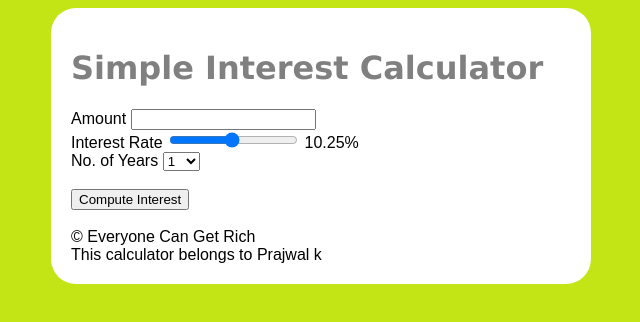
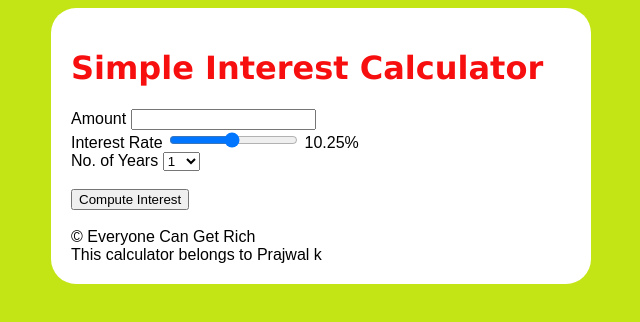
Before and after one commit to Prajwal056/Simple-Interest-Calculator, a plain HTML site: page index.html in a window 1280 px wide. Shown: the whole page, without its empty margins (319-959 px from the left). Drawn offline with Linux system fonts and the light colour scheme.

Commit message:
Updated css Commit

```diff
--- a/style.css
+++ b/style.css
@@ -3,7 +3,7 @@ body {
     font-family: Arial;
     color: white;
     }
-    h1{color:grey;
+    h1{color:rgb(247, 14, 14);
     font-family: Verdana;}
 
     .maindiv{
```
